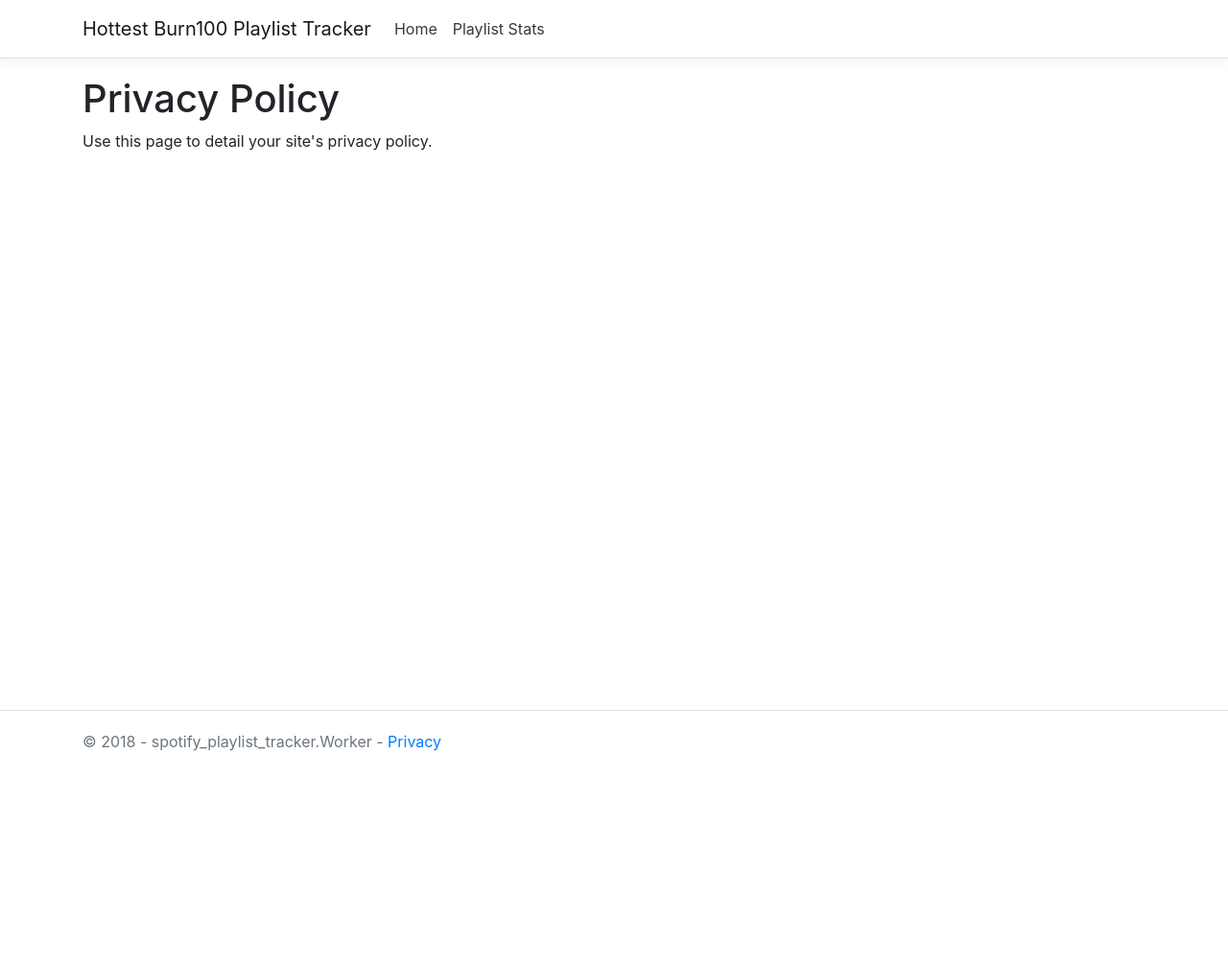
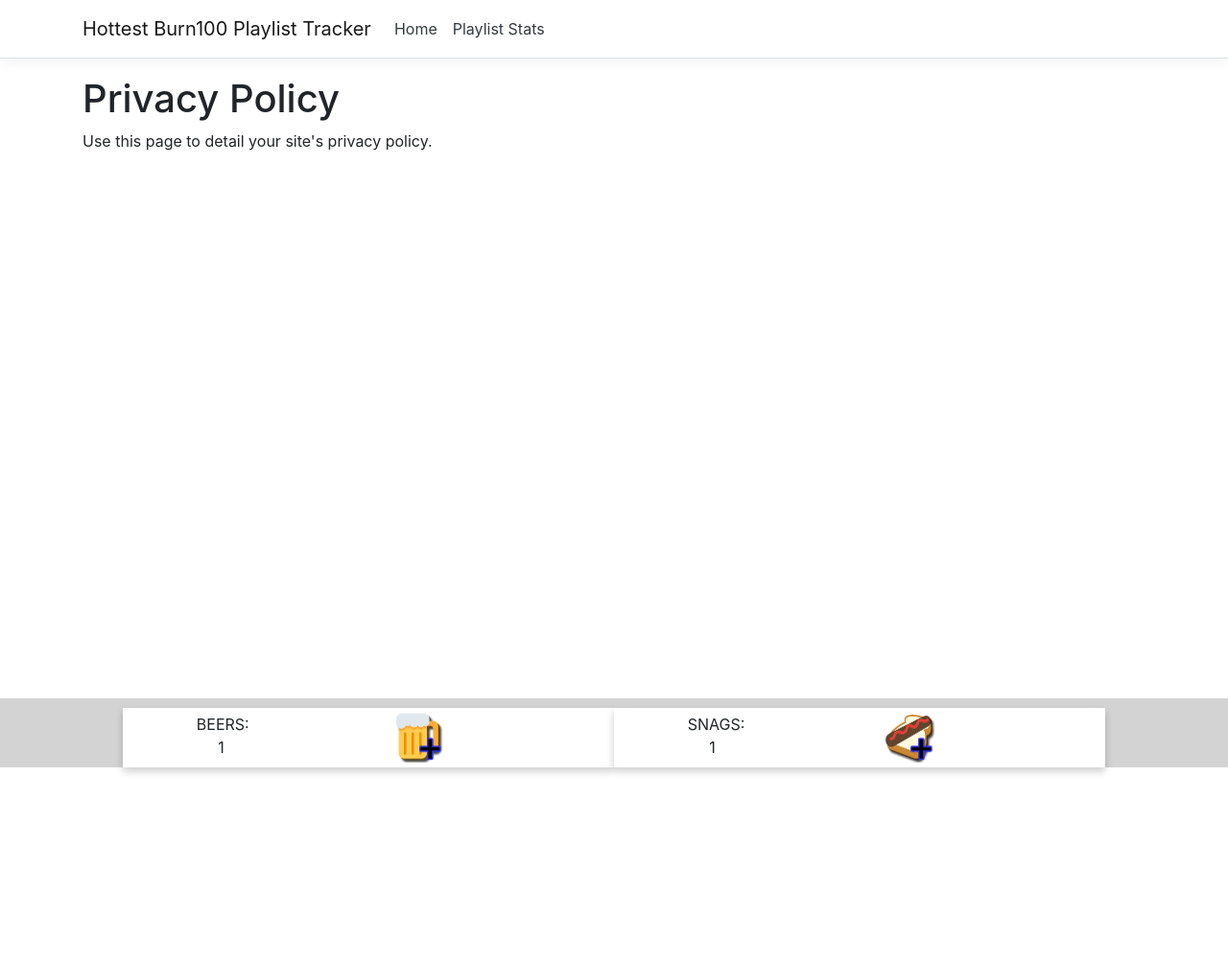
Before and after one commit to AlBarker/spotify-playlist-tracker, an ASP.NET Core app: page /Home/Privacy in a window 1280 px wide. Shown: the top 1006 px of the page at 96% size. Before the commit the page ends 783 px from the top, so only its background shows below. Run offline with ASP.NET Core 8, Linux system fonts and the light colour scheme; some libraries are stand-ins or nearby versions.

Commit message:
- added intensity gradient to edge-o-meter - minor css adjustments to allow for longer track names - minor aesthetic changes - added todo: beer and snag counter buttons

```diff
--- a/spotify-playlist-tracker.Worker/spotify-playlist-tracker.Worker/Views/Home/Index.cshtml
+++ b/spotify-playlist-tracker.Worker/spotify-playlist-tracker.Worker/Views/Home/Index.cshtml
@@ -10,10 +10,12 @@
             <div class="card @(i == ViewBag.PlayedTracks.Count - 1 ? "now-playing" : "")">
                 @{ var track = ViewBag.PlayedTracks[i]; }
                 <img src="@track.AlbumArtUrl">
-                <div class="container">
+                <div class="container" id="trackcontainer">
                     <h1 class="position">@track.Position</h1>
                     <div class="card-text">
-                        <h5 class="track-name"><b>@track.Name</b></h5>
+                        <div class="title-text">
+                            <h5 class="track-name"><b>@track.Name</b></h5>
+                        </div>
                         <p>@track.Artist</p>
                         <p>Added by: @track.AddedBy</p>
                         <div class="progress">
--- a/spotify-playlist-tracker.Worker/spotify-playlist-tracker.Worker/Views/Shared/_Layout.cshtml
+++ b/spotify-playlist-tracker.Worker/spotify-playlist-tracker.Worker/Views/Shared/_Layout.cshtml
@@ -51,6 +51,31 @@
         </div>
     </footer>
 
+    <div class="bottombar">
+        <div class="bottombox">
+            <div class="countnum">
+                BEERS:<br>
+                1
+                @*<span id="click-001">@counter.beers</span>*@
+            </div>
+            <div class="buttonpic">
+                <input type="image" class="button" src="image/beer3.png" name ="beerbutton"alt="Beer me!" />
+            </div>
+        </div>
+
+        <div class="bottombox">
+            <div class="countnum">
+                SNAGS:<br>
+                1
+                @*<span id="click-002">@counter.snags</span>*@
+            </div>
+            <div class="buttonpic">
+                <input type="image" class="button" src="image/snag3.png" name ="snagbutton" alt="Snag me!" />
+            </div>
+        </div>
+
+    </div>
+
     <environment include="Development">
         <script src="~/lib/jquery/dist/jquery.js"></script>
         <script src="~/lib/bootstrap/dist/js/bootstrap.bundle.js"></script>
@@ -72,5 +97,6 @@
     <script src="~/js/site.js" asp-append-version="true"></script>
 
     @RenderSection("Scripts", required: false)
+
 </body>
 </html>
--- /dev/null
+++ b/spotify-playlist-tracker.Worker/spotify-playlist-tracker.Worker/wwwroot/counter.txt
@@ -0,0 +1,2 @@
+click-001||0
+click-002||0
--- a/spotify-playlist-tracker.Worker/spotify-playlist-tracker.Worker/wwwroot/css/site.css
+++ b/spotify-playlist-tracker.Worker/spotify-playlist-tracker.Worker/wwwroot/css/site.css
@@ -10,8 +10,12 @@ a.navbar-brand {
 /* Sticky footer styles
 -------------------------------------------------- */
 html {
-  font-size: 14px;
+    font-size: 14px;
+    position: relative;
+    min-height: 100%;
+    margin-bottom: 18%;
 }
+
 @media (min-width: 768px) {
   html {
     font-size: 16px;
@@ -32,13 +36,6 @@ html {
 button.accept-policy {
   font-size: 1rem;
   line-height: inherit;
-}
-
-/* Sticky footer styles
--------------------------------------------------- */
-html {
-  position: relative;
-  min-height: 100%;
 }
 
 body {
@@ -67,7 +64,8 @@ body {
 }
 
 p {
-    margin-bottom: 8px;
+    margin-bottom: 4px;
+    margin-top: 4px;
 }
 
 .card-text {
@@ -83,12 +81,20 @@ p {
 
 .now-playing {
     margin-bottom: 10px;
-    border: 2px solid green;
+    outline: 3px solid green;
+    height: 132px;
 }
 
+.title-text {
+    display: flex;
+    height: 40px;
+    align-items: center;
+}
 .track-name {
-    max-height: 40px;
-    overflow: auto;
+    line-height: 12pt;
+    font-size: 13pt;
+    overflow: visible;
+    margin-bottom: 0px;
 }
 
 /* Add rounded corners to the top left and the top right corner of the image */
@@ -99,13 +105,73 @@ img {
 
 .position {
     position: absolute;
-    left: 30px;
+    left: 40px;
     top: 86px;
     color: white;
     -webkit-text-stroke: 1px black;
 }
 
 .progress-bar {
+    font-weight: bold;
+    text-align: left;
+    color: black;
     padding-left: 10px;
-    color: darkblue;
+    box-shadow: 0px 0px 0px 2000px lightgray;
+    background-image: none !important;
+    background-color: transparent !important;
 }
+
+.progress {
+    background: linear-gradient(to right, green, yellow, orange, red, black);
+}
+
+.bottombar {
+    padding-top: 10px;
+    position: fixed;
+    bottom: 0;
+    left: 0;
+    right: 0;
+    width: 100%;
+    max-height: 10%;
+    background-color: lightgray;
+    padding-left: 10%;
+    padding-right: 10%;
+    text-align: center;
+    align-items: center;
+    align-content: center;
+}
+
+.bottombox {
+    position: relative;
+    display: inline-block;
+    float: left;
+    width: 50%;
+    height: 9%;
+    padding-top: 5px;
+    padding-bottom: 5px;
+    box-shadow: 0 4px 8px 0 rgba(0,0,0,0.2);
+    transition: 0.3s;
+    background-color: white;
+}
+
+.countnum {
+    max-width: 50%;
+    padding-left: 15%;
+    padding-right: 25%;
+    display: inline-block;
+    float: left;
+}
+
+.buttonpic {
+    max-width: 50%;
+    display: inline-block;
+    float: left;
+}
+
+.button {
+    display: block;
+    max-width: 50%;
+    height: auto;
+    margin-left: auto;
+    margin-right: auto;
+}
```
Also changed, not shown: spotify-playlist-tracker.Worker/spotify-playlist-tracker.Worker/wwwroot/image/beer3.png (added), spotify-playlist-tracker.Worker/spotify-playlist-tracker.Worker/wwwroot/image/snag3.png (added).
